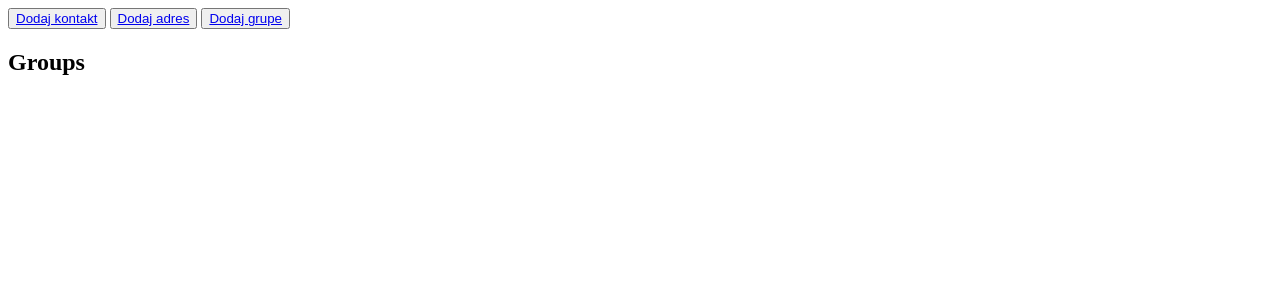
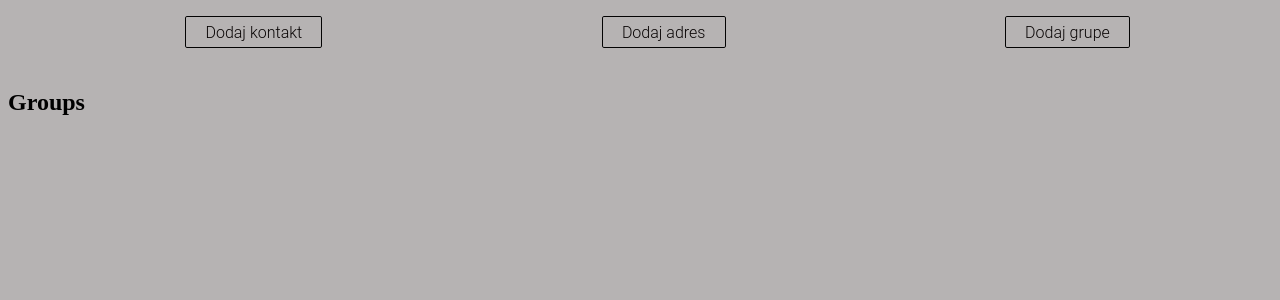
Before and after one commit to Karol204/Contacts, a Django app: page / in a window 1280 px wide. Shown: the top 300 px of the page. Run offline with Django 3.2, Linux system fonts and the light colour scheme; data that the repository does not hold is empty.

Commit message:
some style

```diff
--- a/templates/_base.html
+++ b/templates/_base.html
@@ -3,10 +3,90 @@
 <head>
     <meta charset="UTF-8">
     <title>Title</title>
+    <style>
+        body {
+            background-color: rgb(182, 179, 179);
+        }
+
+        .links {
+            width: auto;
+            list-style: none;
+            display: flex;
+            justify-content: space-around;
+        }
+        .links li {
+            align-items: stretch;
+        }
+        a.btn1 {
+        display:inline-block;
+        padding:0.35em 1.2em;
+        border:0.1em solid #030303;
+        margin:0 0.3em 0.3em 0;
+        border-radius:0.12em;
+        box-sizing: border-box;
+        text-decoration:none;
+        font-family:'Roboto',sans-serif;
+        font-weight:300;
+        color:#0a0606;
+        text-align:center;
+        transition: all 0.2s;
+        }
+        a.btn1:hover{
+        color:#000000;
+        background-color:#dbbb2a;
+        border-color: #dbbb2a;
+        }
+        .order {
+            display: flex;
+            flex-wrap: wrap;
+
+        }
+        a {
+            text-decoration:none;
+            color: black;
+        }
+        div.cart {
+            width: 300px;
+            height: 100px;
+            margin: 20px;
+            border: black 0.3px solid;
+            background-color: rgb(214, 211, 205);
+            border-radius: 25px;
+            background: rgb(131,58,180);
+            background: linear-gradient(93deg, rgba(131,58,180,1) 0%, rgba(29,253,202,1) 50%, rgba(69,193,252,1) 100%);
+        }
+        div a.person {
+            position: relative;
+            top: 30px;
+            left: 30px;
+            font-size: 24px;
+        }
+        div a.personDelete {
+            position: relative;
+            top: 60px;
+            left: 110px;
+            transition: 0.2s;
+            font-size: 20px;
+        }
+        div a.personEdit {
+            position: relative;
+            top: 60px;
+            left: 20px;
+            transition: 0.3s;
+            font-size: 20px;
+        }
+        div a.personDelete:hover {
+            color: rgb(240, 51, 247);
+        }
+         div a.personEdit:hover {
+            color: rgb(240, 51, 247);
+        }
+    </style>
 </head>
 <body>
 
 {% block content %}
+
 {% endblock %}
 </body>
 </html>
--- a/templates/landingPage.html
+++ b/templates/landingPage.html
@@ -1,17 +1,24 @@
 {% extends '_base.html' %}
 {% block content %}
-    <button><a href="/new-person/">Dodaj kontakt</a></button>
-    <button><a href="/add-adress/">Dodaj adres</a></button>
-    <button><a href="/add-group/">Dodaj grupe</a></button>
+    <ul class="links">
+            <li><a class="btn1" href="/new-person/">Dodaj kontakt</a></li>
+            <li><a class="btn1" href="/add-adress/">Dodaj adres</a></li>
+            <li><a class="btn1" href="/add-group/">Dodaj grupe</a></li>
+        </ul>
 
-<ul>
+
+
+<section class="order">
 {% for person in all_persons %}
-<li><a href="/person/{{ person.id }}/"> {{ person.first_name }} {{ person.last_name }}</a></li> <button>
-    <a href="/delete/{{ person.id }}">Usun</a></button>
-    <button>
-    <a href="/edit/{{ person.id }}">Edit</a></button>
+ <div class='cart'>
+            <a class="person" href="/person/{{ person.id }}/"> Jedna osoba</a>
+
+            <a class='personDelete' href="/delete/{{ person.id }}">Usun</a>
+
+            <a class='personEdit' href="/edit/{{ person.id }}">Edit</a>
+        </div>
 {% endfor %}
-</ul>
+</section>
 
     <h2>Groups</h2>
     <ul>
```
